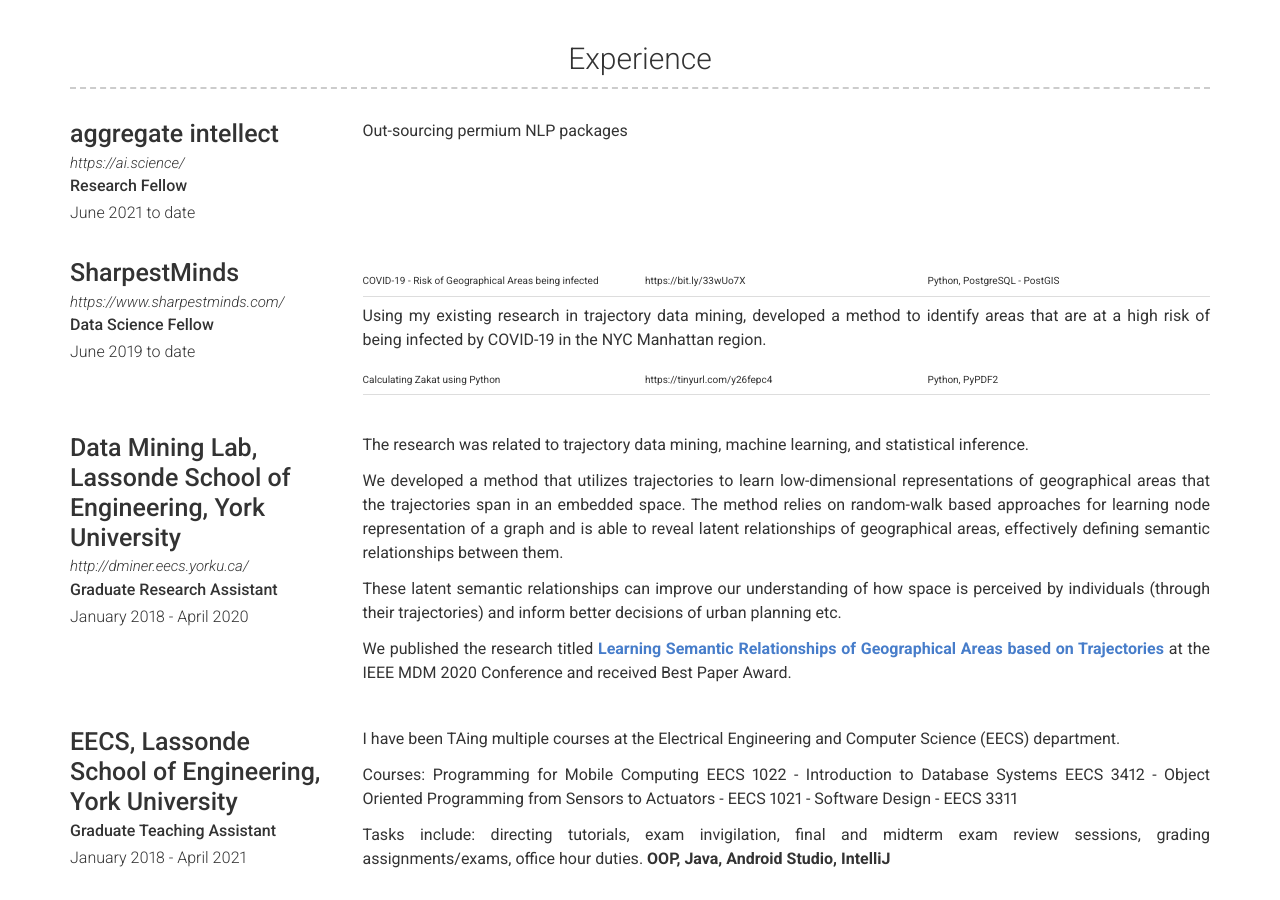
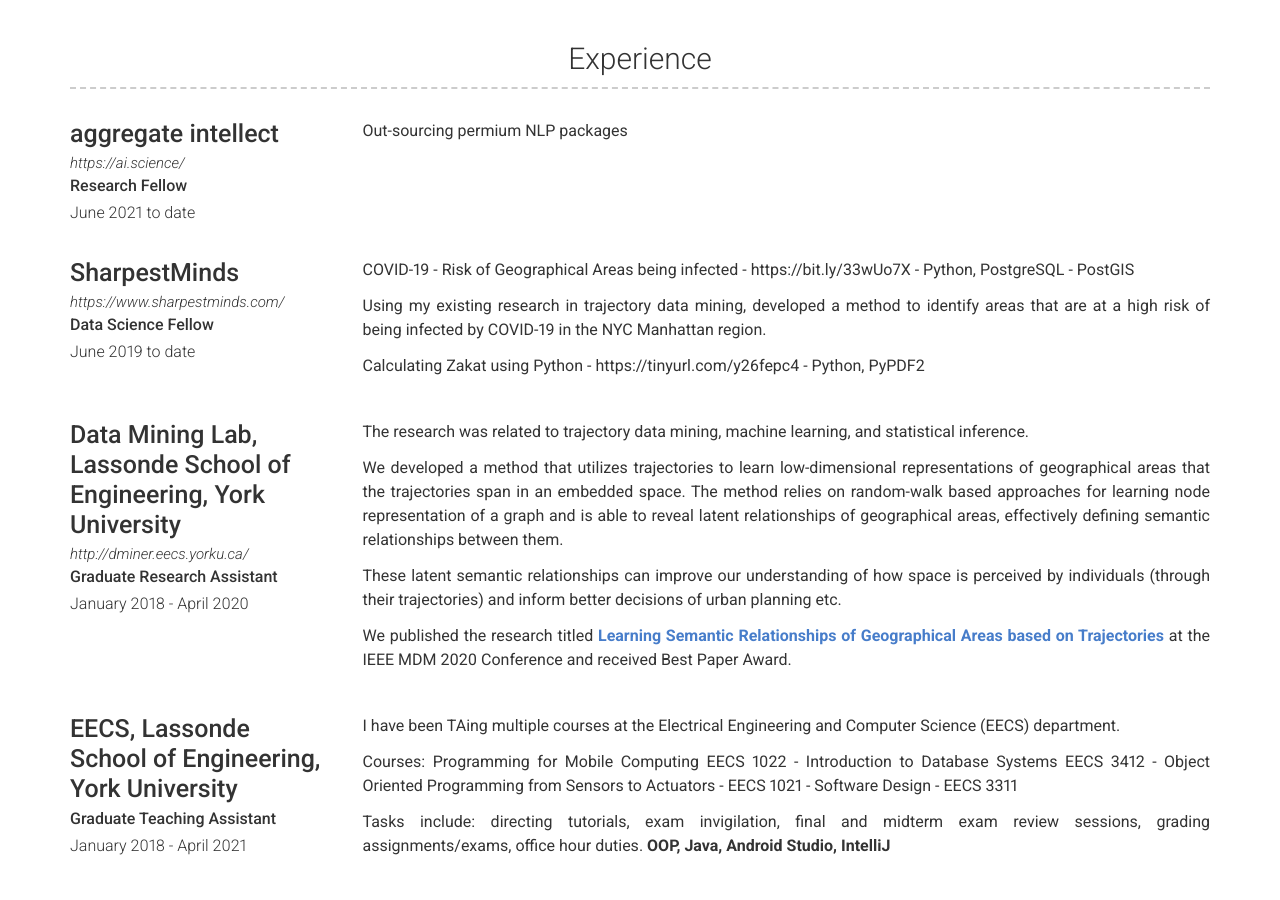
Before and after one commit to saimmehmood/saimmehmood.github.io, a Jekyll site: the page built from index.md, in a window 1280 px wide and 900 px high, scrolled down 699 px. Built offline with Jekyll 4.4.1, drawn with Linux system fonts in a browser that asks for light colours; nearby versions of some CDN libraries.

Commit message:
6/8/2021 1:16 AM

```diff
--- a/_data/experience.yml
+++ b/_data/experience.yml
@@ -16,11 +16,11 @@
   # quote: >
   #  Solving 21st century problems by diging holes and making game changing products like the *not a flamethrower*
   description: | # this will include new lines to allow paragraphs
-    COVID-19 - Risk of Geographical Areas being infected | https://bit.ly/33wUo7X | Python, PostgreSQL - PostGIS
+    COVID-19 - Risk of Geographical Areas being infected - https://bit.ly/33wUo7X - Python, PostgreSQL - PostGIS
 
     Using my existing research in trajectory data mining, developed a method to identify areas that are at a high risk of being infected by COVID-19 in the NYC Manhattan region.
 
-    Calculating Zakat using Python | https://tinyurl.com/y26fepc4 | Python, PyPDF2
+    Calculating Zakat using Python - https://tinyurl.com/y26fepc4 - Python, PyPDF2
 
 - layout: left
   company: Data Mining Lab, Lassonde School of Engineering, York University
```
